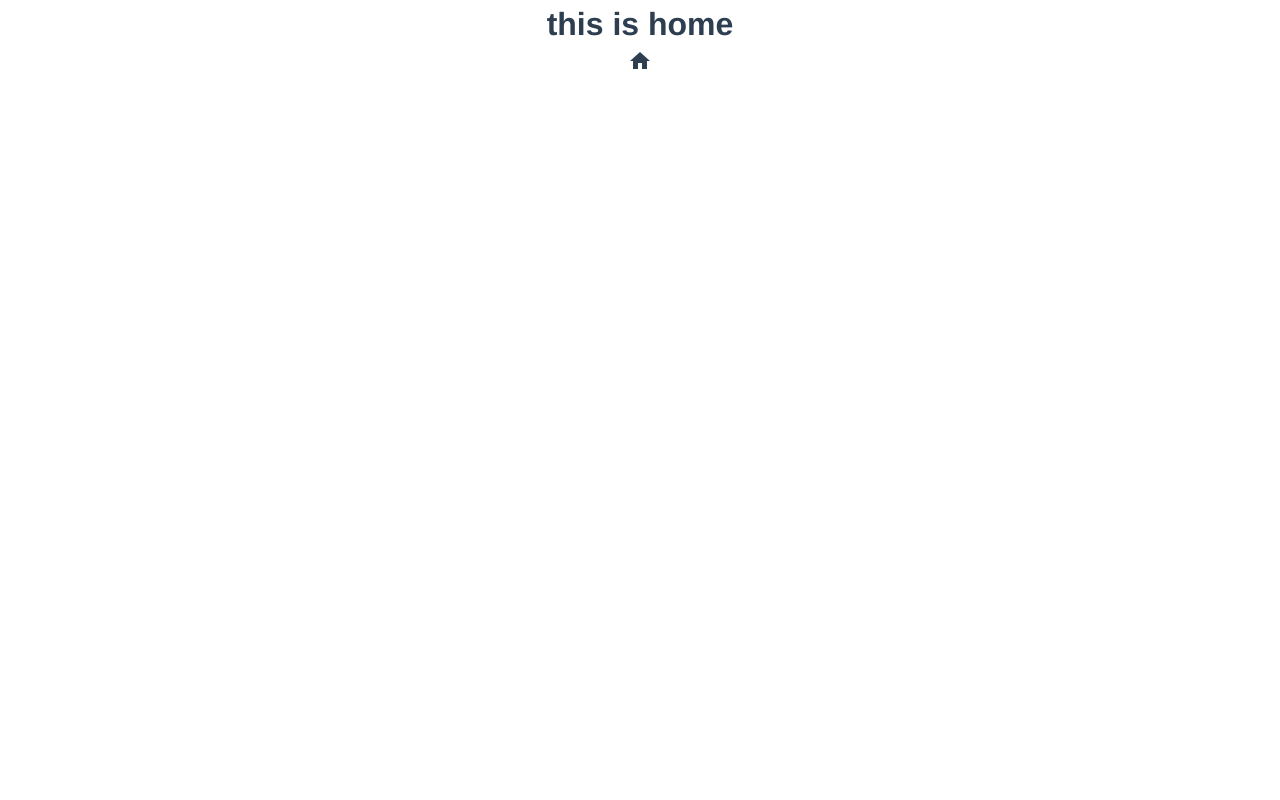
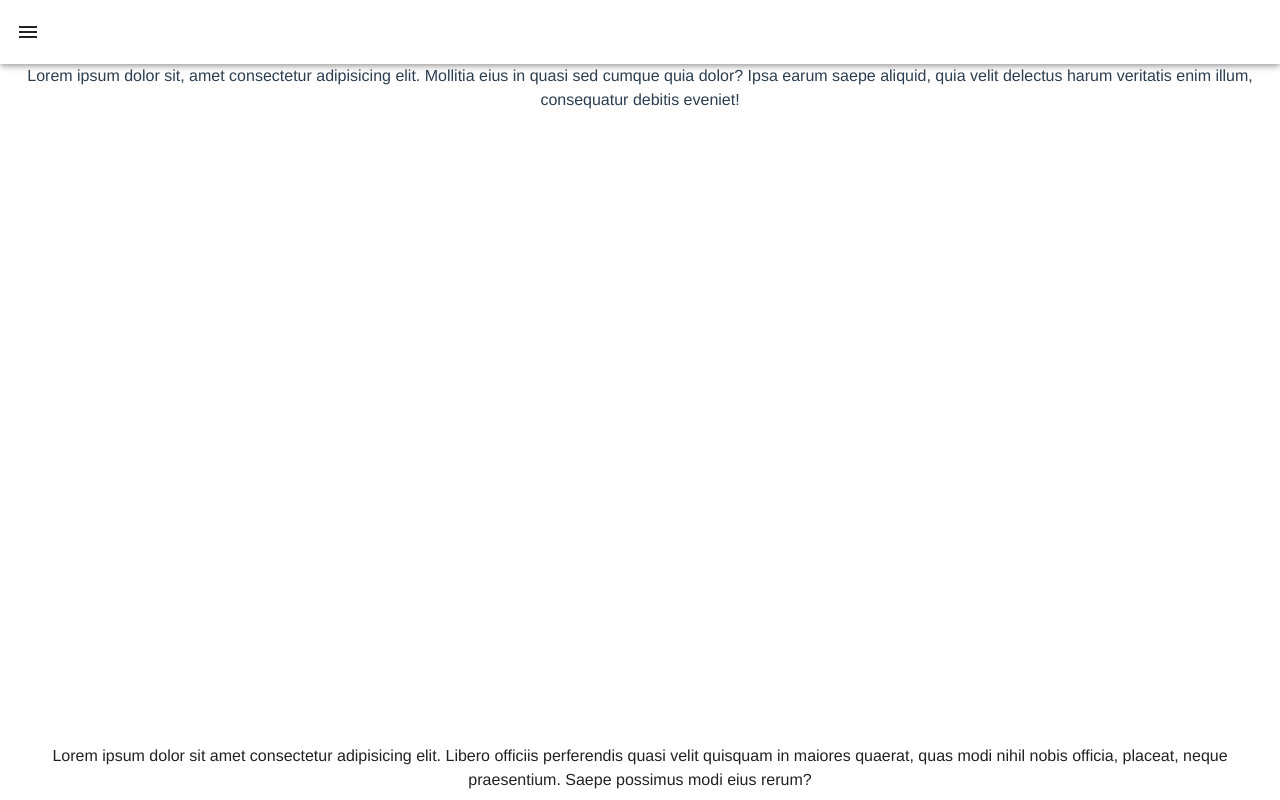
Before and after one commit to arafadev/ecommerce_vuejs, a Vue app: page / in a window 1280 px wide. Built offline with nearby package versions, Linux system fonts and the light colour scheme.

Commit message:
handel layouts

```diff
--- a/src/App.vue
+++ b/src/App.vue
@@ -1,6 +1,18 @@
 <template>
   <router-view />
+  <AppLayout />
 </template>
+
+
+<script>
+import AppLayout from "./components/global/AppLayout.vue";
+export default {
+  components: {
+    AppLayout,
+  },
+};
+</script>
+
 
 <style lang="scss">
 #app {
--- /dev/null
+++ b/src/components/global/AppFooter.vue
@@ -0,0 +1,12 @@
+<template>
+  <div class="app-footer">
+    <v-footer :app="true">
+      <p>
+        Lorem ipsum dolor sit amet consectetur adipisicing elit. Libero officiis
+        perferendis quasi velit quisquam in maiores quaerat, quas modi nihil
+        nobis officia, placeat, neque praesentium. Saepe possimus modi eius
+        rerum?
+      </p>
+    </v-footer>
+  </div>
+</template>
--- /dev/null
+++ b/src/components/global/AppLayout.vue
@@ -0,0 +1,33 @@
+<template>
+  <div class="layout">
+    <v-layout>
+      <CartDrawer />
+      <v-main>
+        <p>
+          Lorem ipsum dolor sit, amet consectetur adipisicing elit. Mollitia
+          eius in quasi sed cumque quia dolor? Ipsa earum saepe aliquid, quia
+          velit delectus harum veritatis enim illum, consequatur debitis
+          eveniet!
+        </p>
+      </v-main>
+      <AppNav />
+      <AppFooter />
+    </v-layout>
+  </div>
+</template>
+
+<script>
+import AppNav from "./AppNav.vue";
+import AppFooter from "./AppFooter.vue";
+import CartDrawer from "./CartDrawer.vue";
+export default {
+  data: () => ({
+    drawer: true,
+  }),
+  components: {
+    AppNav,
+    AppFooter,
+    CartDrawer,
+  },
+};
+</script>
--- /dev/null
+++ b/src/components/global/AppNav.vue
@@ -0,0 +1,7 @@
+<template>
+  <div class="nav-bar">
+    <v-app-bar>
+      <v-app-bar-nav-icon></v-app-bar-nav-icon>
+    </v-app-bar>
+  </div>
+</template>
--- /dev/null
+++ b/src/components/global/CartDrawer.vue
@@ -0,0 +1,12 @@
+<template>
+  <div class="drawer">
+    <v-navigation-drawer v-model="drawer" location="right">
+      <p>
+        Lorem ipsum dolor sit amet consectetur adipisicing elit. Nobis tempore
+        exercitationem dicta, aliquam unde molestiae. Eveniet provident harum
+        dolor omnis odit veniam, eaque est sapiente ea! Quidem consequatur id
+        officia.
+      </p>
+    </v-navigation-drawer>
+  </div>
+</template>
--- a/src/views/HomeView.vue
+++ b/src/views/HomeView.vue
@@ -1,7 +1,6 @@
 <template>
   <div class="home">
-   <h1>this is home</h1>
-    <v-icon>mdi-home</v-icon>
+
   </div>
 </template>
 
```
